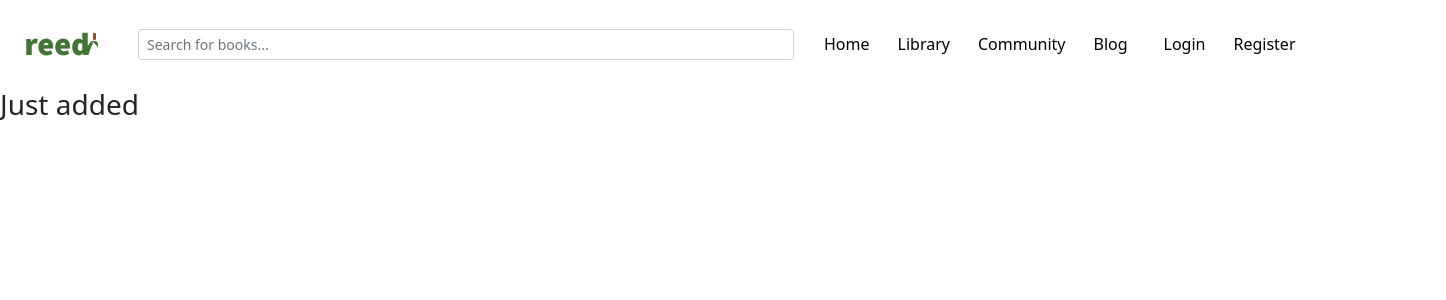
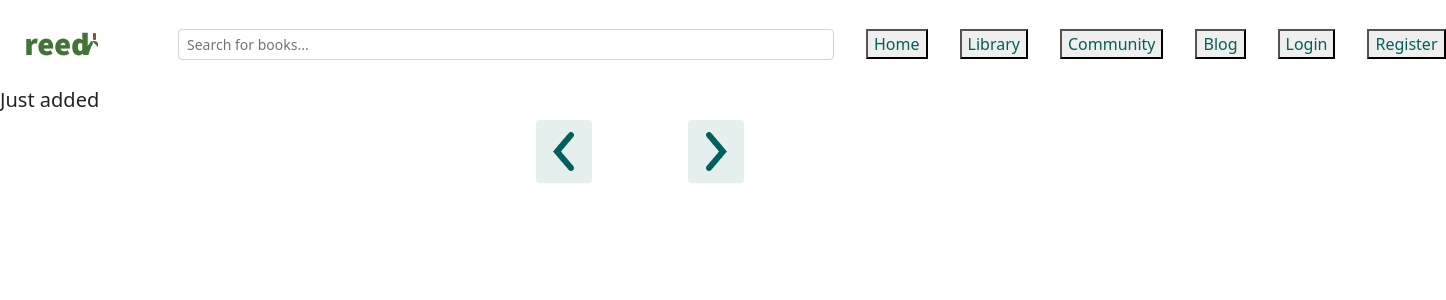
Before and after one commit to CptGrave/my-library, a React (Create React App) app: page / in a window 1280 px wide. Shown: the top 300 px of the page, 1446 px wide, since content can reach past the window. Built offline with nearby package versions, Linux system fonts and the light colour scheme.

Commit message:
adding justadded setting

```diff
--- a/src/App.css
+++ b/src/App.css
@@ -1,26 +1,13 @@
-body::-webkit-scrollbar{
-  display: none;
-}
-
-.__book-container {
-  border-left: 9px double rgba(28,110,164,0.66);
-  border-bottom: 9px double rgba(28,110,164,0.66);
-  border-radius: 40px 0px 0px 0px;
-}
-
-.book {
-  margin-left: 30px;
-  margin-top: 50px;
-  padding: 10px;
-}
-
 button {
-  background-color: transparent;
-  border: none;
-  outline: none;
   cursor: pointer;
+  color: #00605B;
+  border: white transparent 8px;
 }
 
 body {
   font-family: 'Source Sans Pro', sans-serif;;
 }
+
+body::-webkit-scrollbar{
+  display: none;
+}
--- a/src/components/book/Book.js
+++ b/src/components/book/Book.js
@@ -1,3 +1,4 @@
+import './book.css'
 import React from 'react'
 import ShowMoreText from "react-show-more-text";
 import { Rating } from 'react-simple-star-rating'
--- /dev/null
+++ b/src/components/book/book.css
@@ -0,0 +1,11 @@
+.__book-container {
+  border-left: 9px double rgba(28,110,164,0.66);
+  border-bottom: 9px double rgba(28,110,164,0.66);
+  border-radius: 40px 0px 0px 0px;
+}
+
+.book {
+  margin-left: 30px;
+  margin-top: 50px;
+  padding: 10px;
+}
--- a/src/components/justadded/JustAdded.js
+++ b/src/components/justadded/JustAdded.js
@@ -1,23 +1,44 @@
 import './justadded.css'
 import useLibrary from '../../hooks/useLibrary'
 import React from 'react'
+import arrow from '../../../src/assets/arrow.png'
 
 function JustAdded() {
   const { books } = useLibrary();
+
+  const slideLeft = () => {
+
+  }
+
+  const slideRight = () => {
+
+  }
   const justAddedBooks = books.map(book => {
-    return(
-      <div key={book.id} className="__justAdded-book">
-        <img src={book.image}></img>
-        <h5>{book.author}</h5>
-        <h3>{book.title}</h3>
+    return (
+      <div key={book.id} className="__justadded-book">
+        <div className="__justadded-book-img">
+          <img src={book.image}></img>
+        </div>
+        <p>{book.author}</p>
+        <p>{book.title}</p>
       </div>
     )
   })
   return (
-    <div className='__justadded-container'>
-      <h3>Just added</h3>
-      {justAddedBooks}
-    </div>
+    <>
+      <h5>Just added</h5>
+      <div className="__justadded-container wrapper">
+        <div className="__justadded-arrow left" onClick={slideLeft}>
+          <img src={arrow}></img>
+        </div>
+        <div className="__justadded-container">
+          {justAddedBooks}
+        </div>
+        <div className="__justadded-arrow" onClick={slideRight}>
+          <img src={arrow}></img>
+        </div>
+      </div>
+    </>
   )
 }
 
--- a/src/components/justadded/justadded.css
+++ b/src/components/justadded/justadded.css
@@ -0,0 +1,37 @@
+.__justadded-container {
+  display: flex;
+  justify-content: space-around;
+  gap: 3rem;
+}
+
+.wrapper {
+display: flex;
+align-items: center;
+justify-content: center;
+}
+
+.__justadded-arrow {
+  display: flex;
+  align-items: center;
+  justify-content: center;
+  background: rgba(0, 96, 91, 0.1);
+  width: 56px;
+  height: 63px;
+  border-radius: 4px;
+  cursor: pointer;
+}
+
+.left {
+  transform: rotate(180deg)
+}
+
+.__justadded-book {
+ border: 3px solid red;
+ flex: 1 1 0px
+}
+
+.__justadded-book-img {
+display: flex;
+align-items: center;
+justify-content: center;
+}
--- a/src/components/navbar/navbar.css
+++ b/src/components/navbar/navbar.css
@@ -2,9 +2,9 @@ header {
   display: flex;
   flex-direction: row;
   justify-content: space-between;
-  margin-top: 3vh;
+  margin-top: 2rem;
   text-align: center;
-  gap: 3vh;
+  gap: 2rem;
   padding: 3vh;
   margin-top: 0;
   width: 100%
@@ -12,11 +12,11 @@ header {
 
 .__navbar-elements {
   display: flex;
-  gap:2vh;
+  gap: 2rem;
   align-items: center;
   text-align: center;
 }
 
 section:first-of-type {
-  gap: 5vh
+  gap: 5rem;
 }
--- a/src/index.css
+++ b/src/index.css
@@ -1,5 +1 @@
 @import url('https://fonts.googleapis.com/css2?family=Source+Sans+Pro&display=swap');
-
-body::-webkit-scrollbar{
-  display: none;
-}
```
Also changed, not shown: src/assets/arrow.png (added), src/components/searchbar/Search.js (line endings or trailing spaces).
